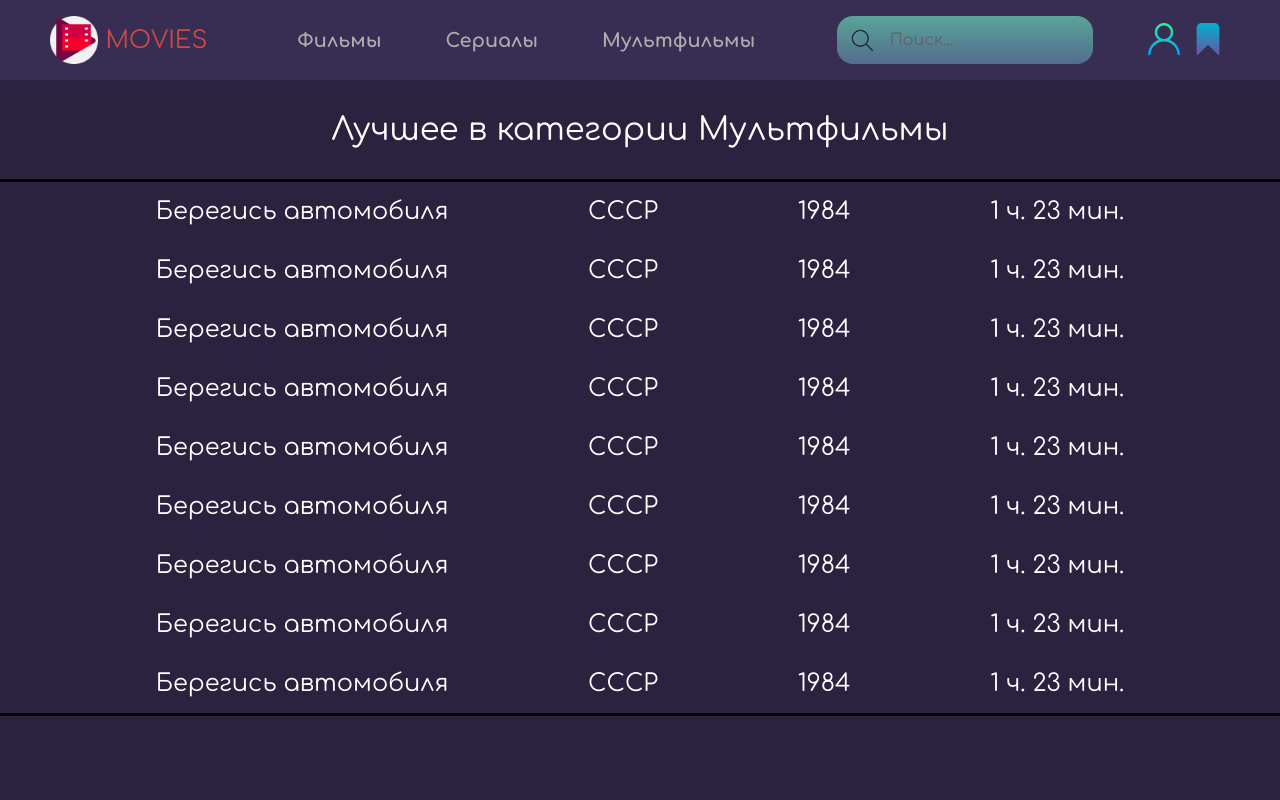
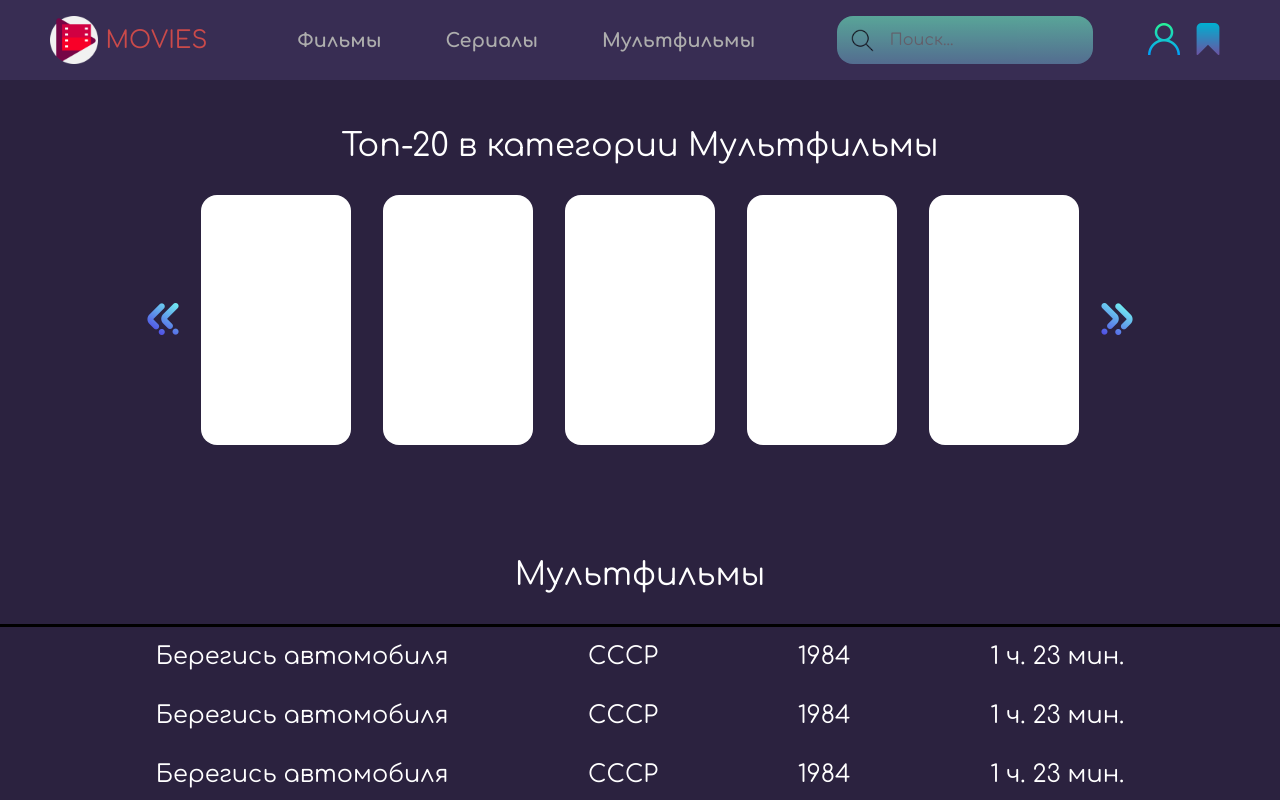
Before and after one commit to Evgenii-Buslaev/MoviesFinderAppReact, a React (Create React App) app: page /cartoons in a window 1280 px wide. Built offline with nearby package versions, Linux system fonts and the light colour scheme.

Commit message:
Added packet list for categories

```diff
--- a/src/components/App/App.js
+++ b/src/components/App/App.js
@@ -39,12 +39,21 @@ function App() {
       {navigation}
       <Routes>
         <Route path="/" element={<Home width={width} />} />
-        <Route path="/profile" element={<Profile name="Евгений" />} />
-        <Route path="/films" element={<CategoryList category="Фильмы" />} />
-        <Route path="/series" element={<CategoryList category="Сериалы" />} />
+        <Route
+          path="/profile"
+          element={<Profile name="Евгений" width={width} />}
+        />
+        <Route
+          path="/films"
+          element={<CategoryList category="Фильмы" width={width} />}
+        />
+        <Route
+          path="/series"
+          element={<CategoryList category="Сериалы" width={width} />}
+        />
         <Route
           path="/cartoons"
-          element={<CategoryList category="Мультфильмы" />}
+          element={<CategoryList category="Мультфильмы" width={width} />}
         />
         <Route path="/collection" element={<Collection />} />
       </Routes>
--- a/src/components/CategoryList/CategoryList.jsx
+++ b/src/components/CategoryList/CategoryList.jsx
@@ -1,11 +1,13 @@
 import InlineList from "../InlineList/InlineList";
 import InlineListItem from "../InlineListItem/InlineListItem";
+import PacketList from "../PacketList/PacketList";
 import styles from "./CategoryList.module.css";
 
-function CategoryList({ category }) {
+function CategoryList({ category, width }) {
   return (
     <div className={styles.list}>
-      <h1>Лучшее в категории {category}</h1>
+      <PacketList title={`Топ-20 в категории ${category}`} screen={width} />
+      <h1>{category}</h1>
       <InlineList>
         <InlineListItem
           name="Берегись автомобиля"
--- a/src/components/Profile/Profile.jsx
+++ b/src/components/Profile/Profile.jsx
@@ -1,6 +1,3 @@
-import InlineList from "../InlineList/InlineList";
-import InlineListItem from "../InlineListItem/InlineListItem";
-
 import styles from "./Profile.module.css";
 
 function Profile({ name }) {
```
